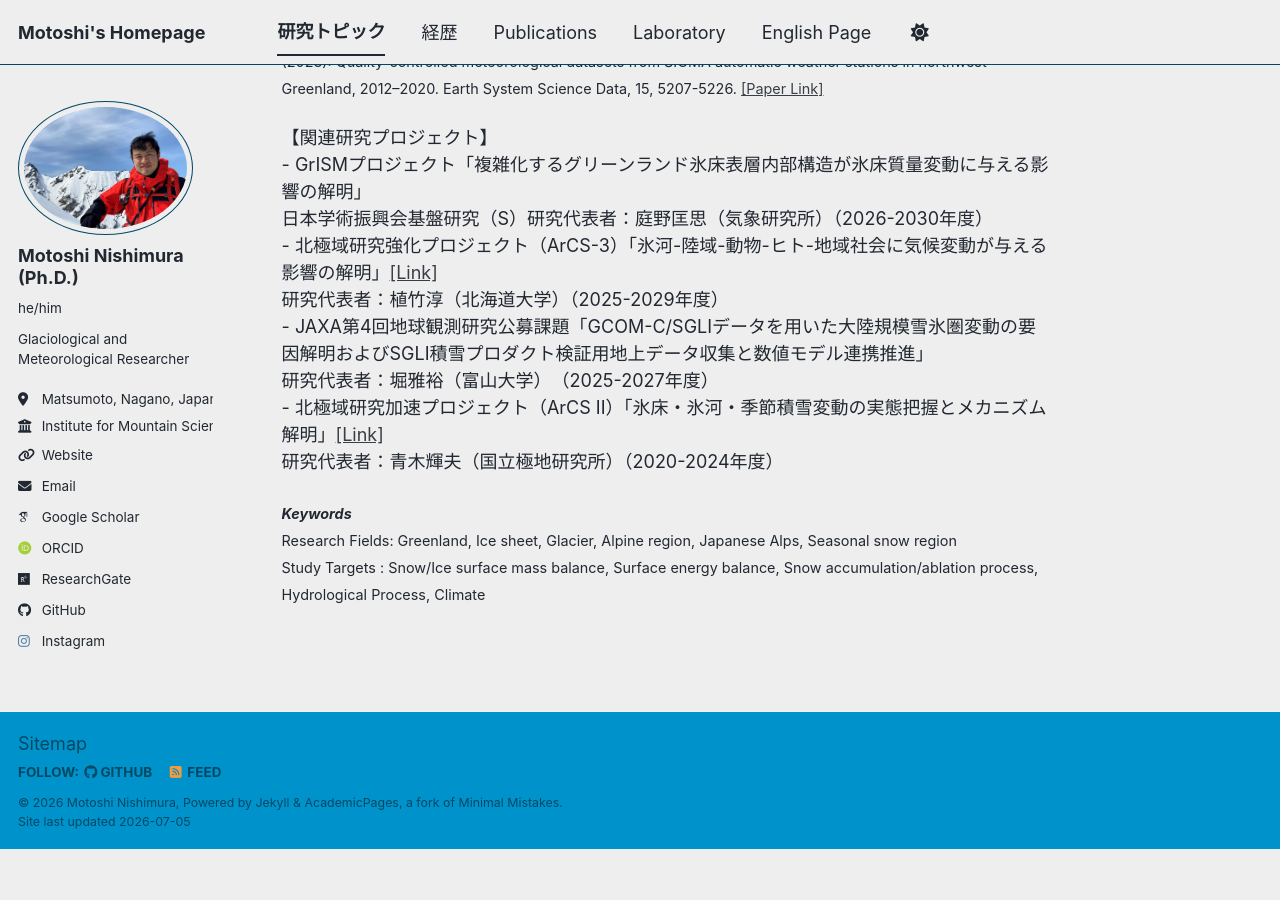
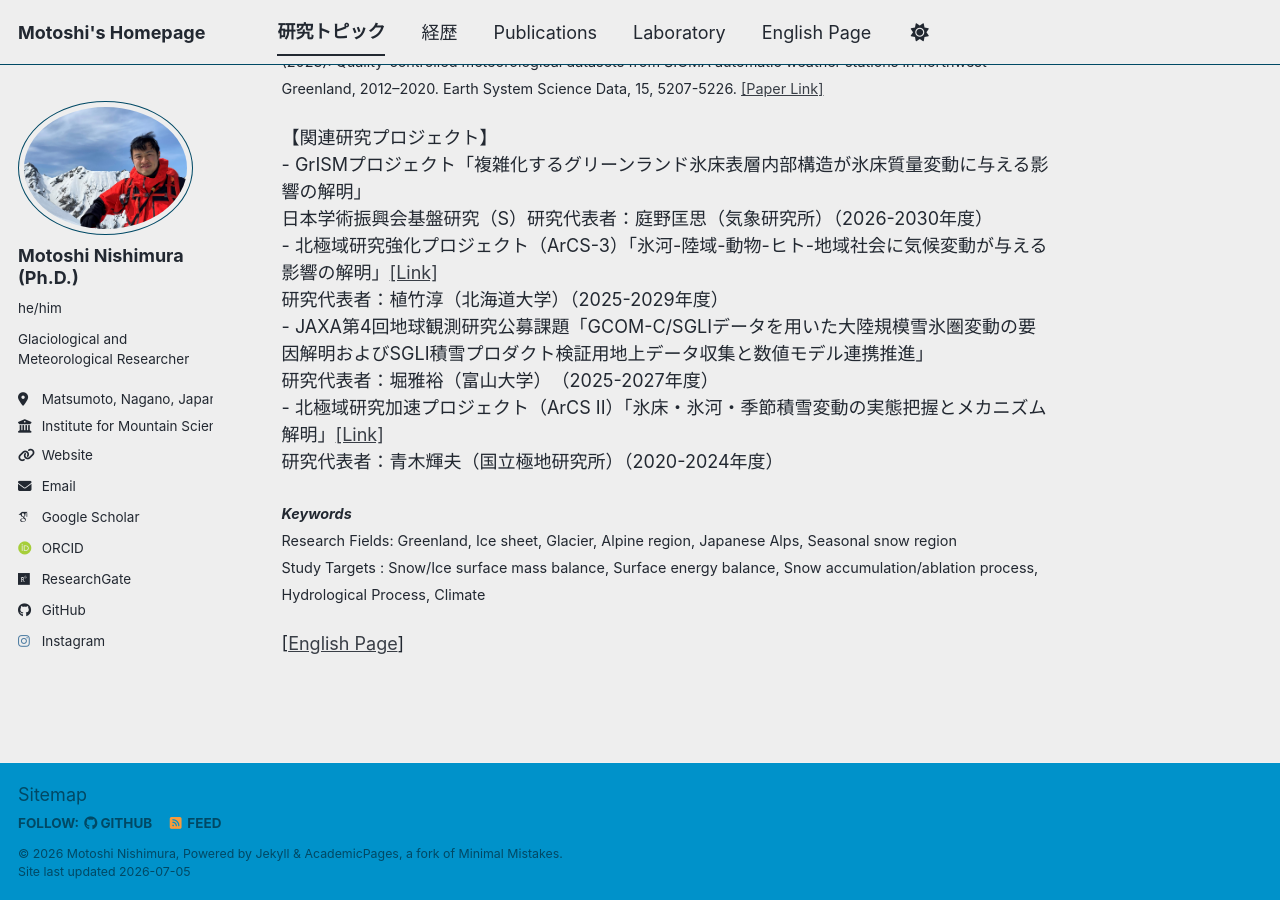
Before and after one commit to MotoshiNishimura/MotoshiNishimura.github.io, a Jekyll site: the page built from _pages/interest.md, in a window 1280 px wide and 900 px high, scrolled down 1195 px. Built offline with Jekyll 4.4.1, drawn with Linux system fonts in a browser that asks for light colours; some web fonts are replaced; a script bundle is joined from its source files by our own code; library files that are not in the unit come from our copies; before the commit the page ends 2044 px from its top, so only the background shows below that.

Commit message:
Add link to English page in interest.md

```diff
--- a/_pages/interest.md
+++ b/_pages/interest.md
@@ -55,3 +55,5 @@ __*Keywords*__<br>
 Research Fields: Greenland, Ice sheet, Glacier, Alpine region, Japanese Alps, Seasonal snow region<br>
 Study Targets : Snow/Ice surface mass balance, Surface energy balance, Snow accumulation/ablation process, Hydrological Process, Climate
 </span>
+
+[[English Page](/interest_en/)]
```
